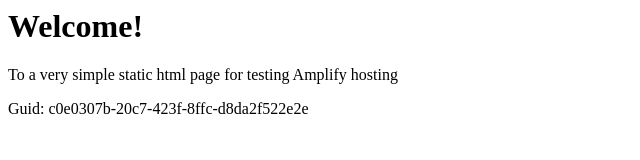
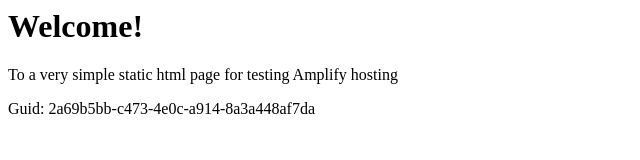
Before and after one commit to aws-aemilia-fra/Github-PR-Commit-Integration-Test-DoNotTouch-GitHubWebhookPushCanaryTest-v1-prod-eu-central-1, a website: page src/index.html in a window 1280 px wide. Shown: the full height of the page, 0-640 px from the left. Drawn offline with Linux system fonts and the light colour scheme.

Commit message:
commit from integ tests

```diff
--- a/src/index.html
+++ b/src/index.html
@@ -12,6 +12,6 @@
 <body>
     <h1>Welcome!</h1>
     <p>To a very simple static html page for testing Amplify hosting</p>
-    <p>Guid: c0e0307b-20c7-423f-8ffc-d8da2f522e2e</p></body>
+    <p>Guid: 2a69b5bb-c473-4e0c-a914-8a3a448af7da</p></body>
 
 </html>
```
